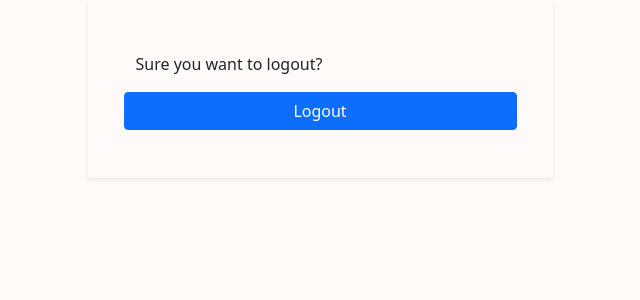
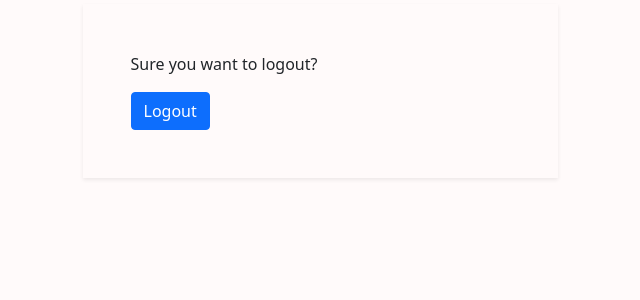
Before and after one commit to thedessa/nextAction-frontend, a React (Create React App) app: page /logout in a window 1280 px wide. Shown: the top 300 px of the page, without its empty margins (320-960 px from the left). Built offline with nearby package versions, Linux system fonts and the light colour scheme; a web font is replaced by a local one.

Commit message:
improve logout

```diff
--- a/src/components/Logout/Logout.js
+++ b/src/components/Logout/Logout.js
@@ -1,5 +1,5 @@
 import { React } from "react";
-import { Button, Row, Container, Col } from "react-bootstrap";
+import { Button, Col, Container, Row } from "react-bootstrap";
 import { useNavigate } from "react-router-dom";
 import { logout } from "../../Utils/auth";
 import '../Login/Login.css';
@@ -15,14 +15,14 @@ function Logout() {
     return (
         <div>
             <Container>
+                <Row className="mt-1">
                     <Col lg={5} md={6} sm={12} className="p-5 m-auto shadow-sm rounded-lg">
-            <Row className="mt-1">
                         <p> Sure you want to logout?</p>
                         <Button onClick={onLogout}>
                             Logout
                         </Button>
+                    </Col>
                 </Row>
-                </Col>
 
             </Container>
 
```
Lines whose indentation alone changed are shown as unchanged.
